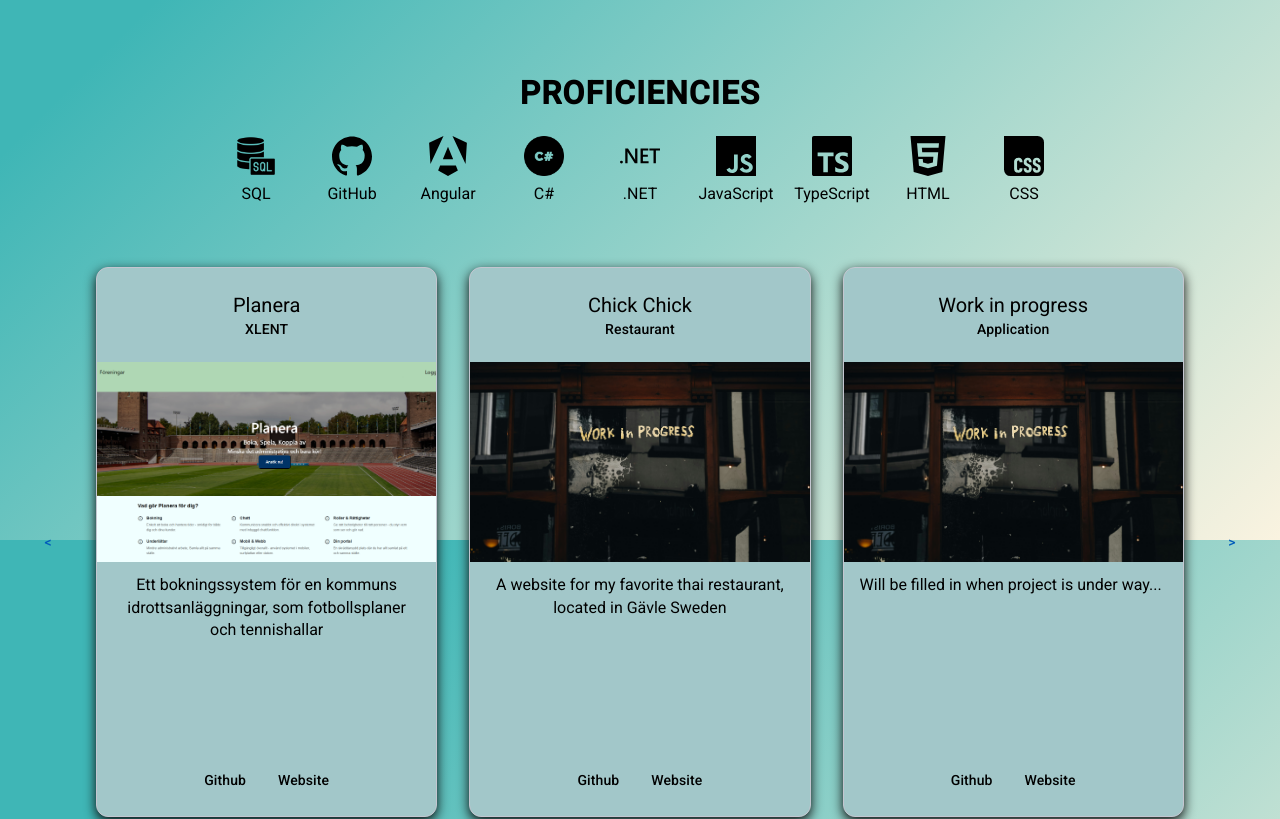
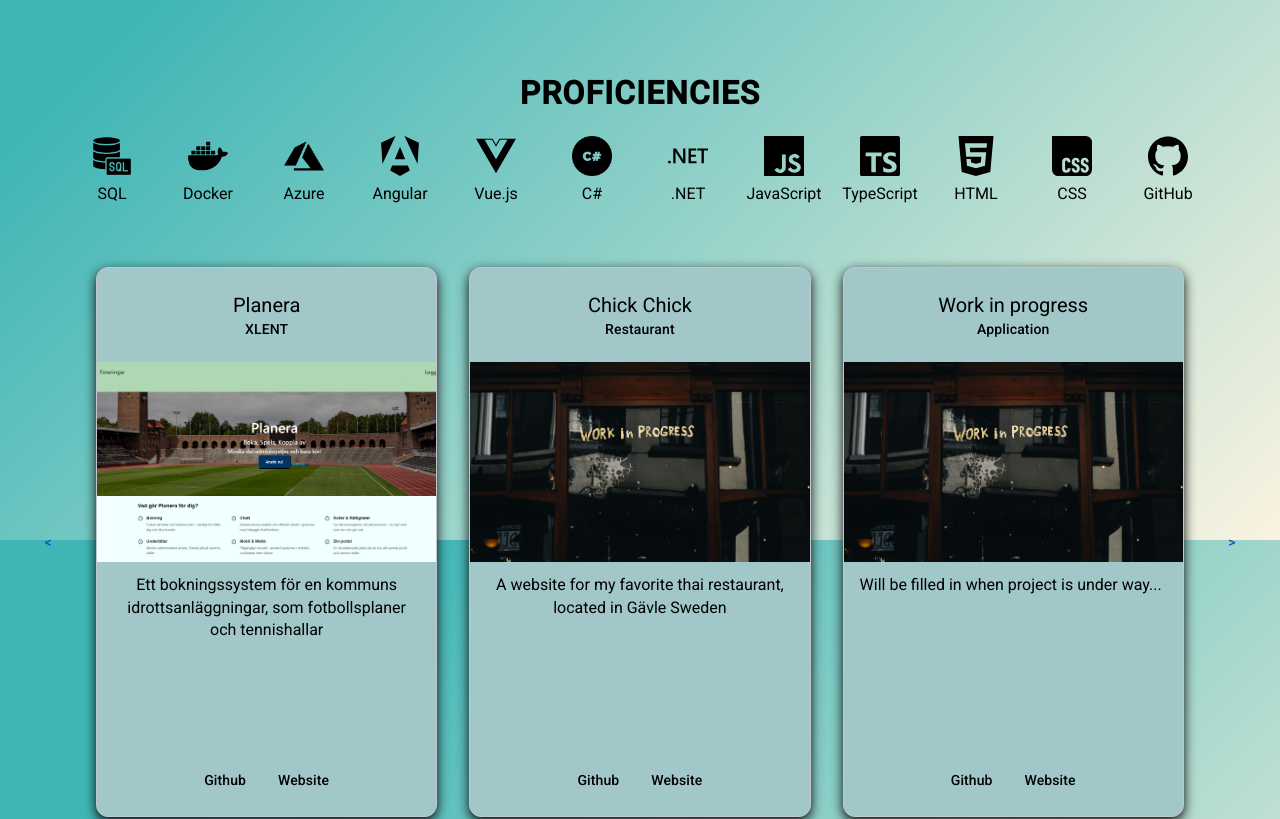
Before and after one commit to Palmen01/portfolio, an Angular app: page / in a window 1280 px wide. Shown: the part 1060-1879 px from the top of the page. Built offline with nearby package versions, Linux system fonts and the light colour scheme.

Commit message:
cleanup + icons

```diff
--- a/src/app/app.component.html
+++ b/src/app/app.component.html
@@ -1,8 +1,3 @@
-<!-- backround video insert here -->
-<!-- <video autoplay muted loop id="background-video">
-  <source src="12006886_1080_1920_60fps.mp4" type="video/mp4" />
-  Your browser does not support the video tag.
-</video> -->
 <app-navbar (scrollTo)="scrollToSection($event)"></app-navbar>
 
 <section class="section-with-divider">
@@ -13,7 +8,7 @@
     </div>
 </section>
 
-<app-hero></app-hero>
+<app-hero id="hero"></app-hero>
 <app-about-me id="about-me"></app-about-me>
 <app-skilltree id="my-skills"></app-skilltree>
 <app-carousel id="projects"></app-carousel>
--- a/src/app/app.component.ts
+++ b/src/app/app.component.ts
@@ -22,5 +22,4 @@ export class AppComponent {
       element.scrollIntoView({ behavior: 'smooth' });
     }
   }
-
 }
--- a/src/app/skilltree/skilltree.component.ts
+++ b/src/app/skilltree/skilltree.component.ts
@@ -10,13 +10,16 @@ import { NgFor, NgIf } from '@angular/common';
 export class SkilltreeComponent {
   skills = [
     { name: 'SQL', icon: 'sql.png' },
-    { name: 'GitHub', icon: 'github.svg' },
+    { name: 'Docker', icon: 'docker.svg' },
+    { name: 'Azure', icon: 'azure.png' },
     { name: 'Angular', icon: 'angular.svg' },
+    { name: 'Vue.js', icon: 'vuedotjs.svg' },
     { name: 'C#', icon: 'csharp.png'},
     { name: '.NET', icon: 'dotnet.svg' },
     { name: 'JavaScript', icon: 'javascript.svg' },
     { name: 'TypeScript', icon: 'typescript.svg' },
     { name: 'HTML', icon: 'html5.svg' },
     { name: 'CSS', icon: 'css.svg' },
+    { name: 'GitHub', icon: 'github.svg' },
   ];
 }
```
Also changed, not shown: public/azure.png (added), public/docker.svg (added).
